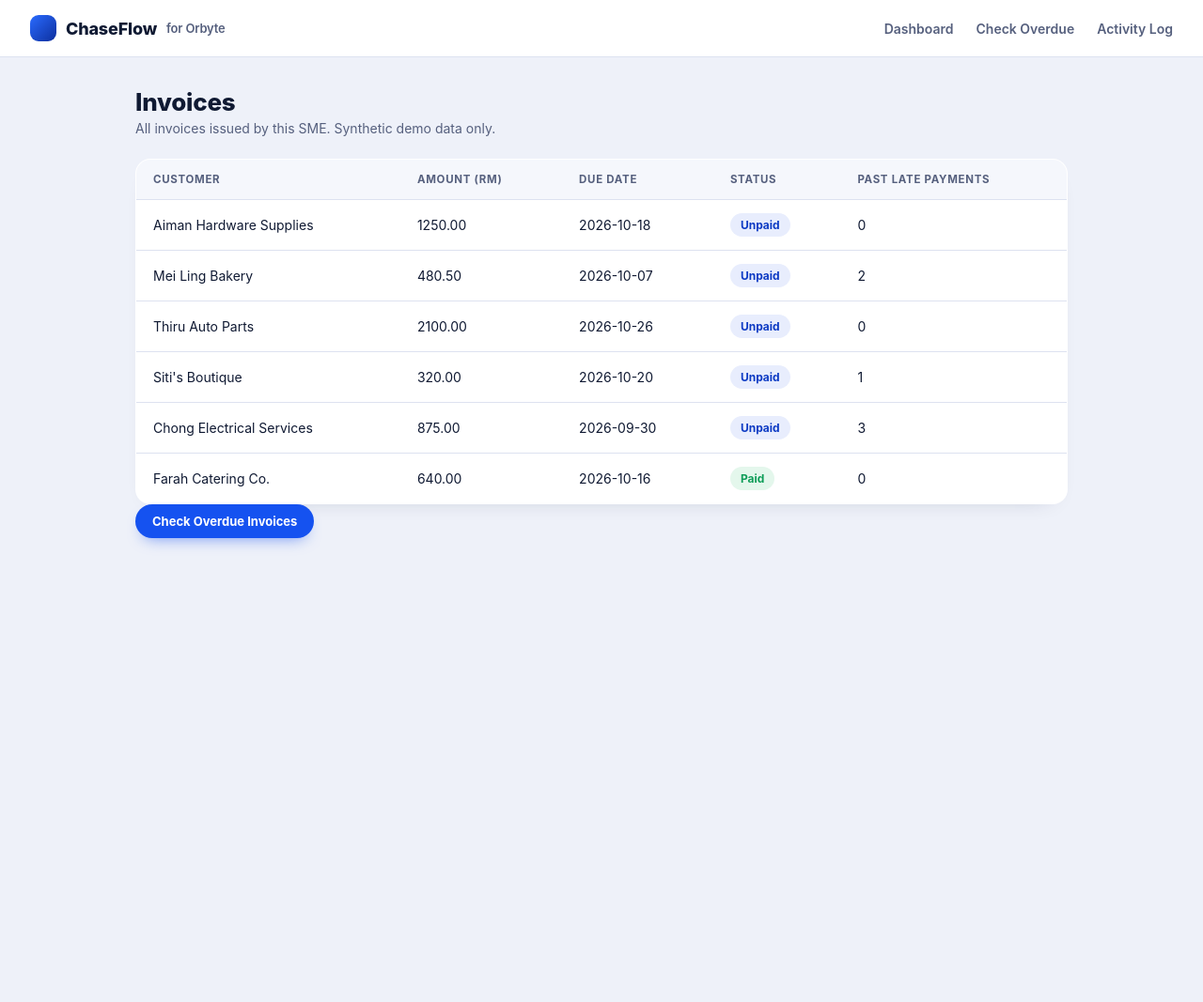
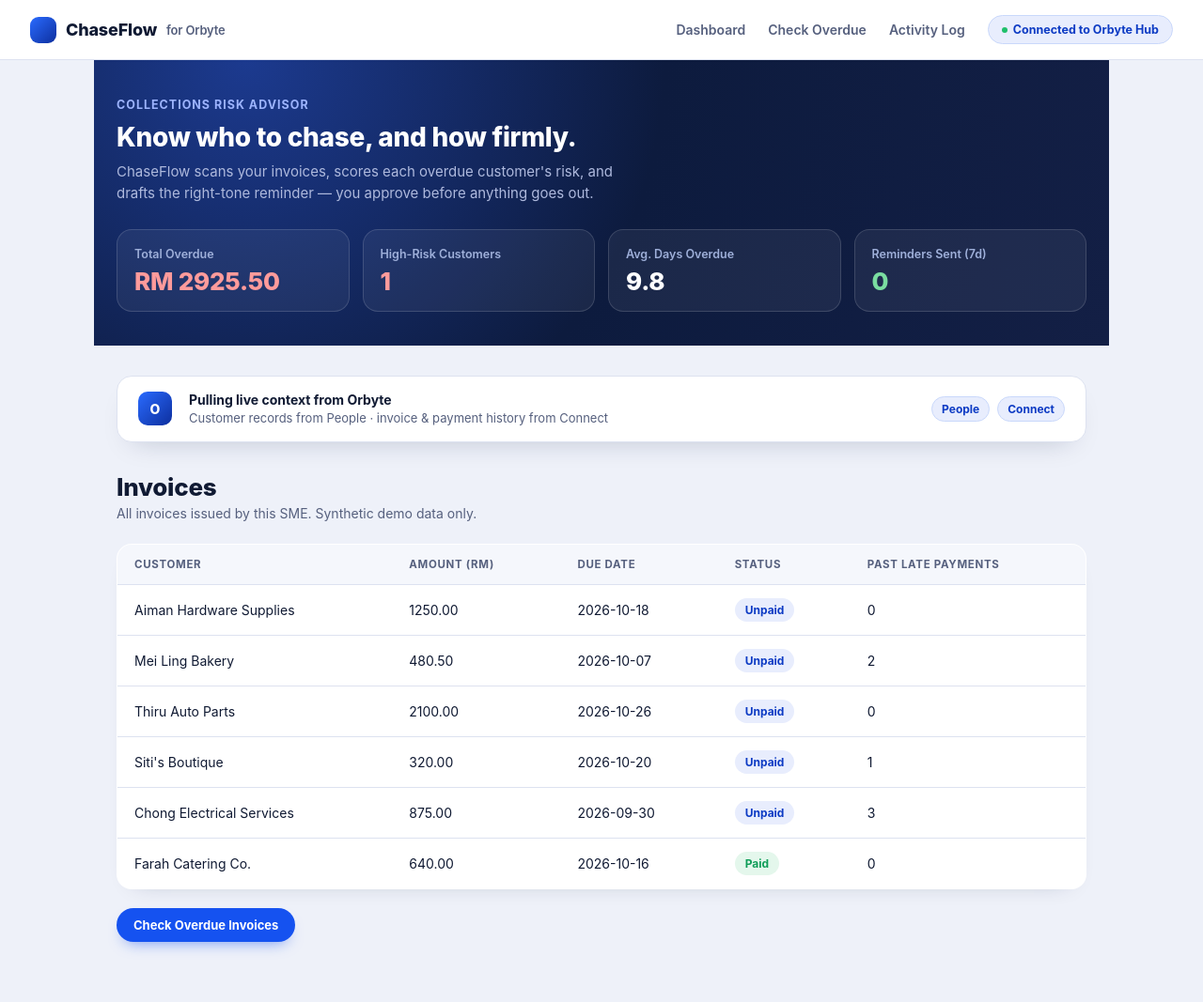
Before and after one commit to johnwong2403/chaseflow-orbyte, a Flask app: page / in a window 1280 px wide. Shown: the whole page at 94% size. Before the commit the page ends 583 px from the top, so only its background shows below. Run offline with Flask 3, Linux system fonts and the light colour scheme.

Commit message:
Add KPI stats and Orbyte connect banner to dashboard

```diff
--- a/src/main.py
+++ b/src/main.py
@@ -13,6 +13,7 @@ Automation journey (required by Domain 2):
 
 import os
 import sys
+from datetime import datetime, timedelta
 
 # allow "from data import ..." style imports when run directly
 sys.path.insert(0, os.path.dirname(__file__))
@@ -35,8 +36,32 @@ app = Flask(
 
 @app.route("/")
 def dashboard():
-    """Shows every invoice and its status — the starting point of the journey."""
-    return render_template("dashboard.html", invoices=INVOICES)
+    """Shows every invoice plus live KPI stats — the measurable business
+    benefit the PRD asks for, computed fresh from the current data."""
+    overdue = mark_overdue_invoices()
+
+    total_overdue = sum(inv["amount"] for inv in overdue)
+    high_risk_count = sum(
+        1 for inv in overdue if assess_invoice_risk(inv)["risk_tier"] == "high"
+    )
+    avg_days_overdue = (
+        round(sum(inv["days_overdue"] for inv in overdue) / len(overdue), 1)
+        if overdue else 0
+    )
+    cutoff = datetime.now() - timedelta(days=7)
+    reminders_7d = sum(
+        1 for log in ACTIVITY_LOG
+        if datetime.strptime(log["timestamp"], "%Y-%m-%d %H:%M:%S") >= cutoff
+    )
+
+    return render_template(
+        "dashboard.html",
+        invoices=INVOICES,
+        total_overdue=total_overdue,
+        high_risk_count=high_risk_count,
+        avg_days_overdue=avg_days_overdue,
+        reminders_7d=reminders_7d,
+    )
 
 
 @app.route("/check-overdue")
@@ -46,7 +71,6 @@ def check_overdue():
     overdue = mark_overdue_invoices()
     for inv in overdue:
         inv["risk"] = assess_invoice_risk(inv)
-    # highest risk first, so the most urgent customer is always at the top
     risk_order = {"high": 0, "medium": 1, "low": 2}
     overdue.sort(key=lambda inv: risk_order[inv["risk"]["risk_tier"]])
     return render_template("review.html", overdue=overdue)
--- a/static/style.css
+++ b/static/style.css
@@ -5,6 +5,7 @@
   --paper:#ffffff;
   --card:#f5f7fc;
   --navy:#0d1b3e;
+  --navy-2:#131f45;
   --ink:#101a33;
   --ink-soft:#56607e;
   --line:#dde2f0;
@@ -79,6 +80,7 @@ a{ color:inherit; text-decoration:none; }
   font-size:13px;
 }
 
+.topbar-right{ display:flex; align-items:center; gap:24px; flex-wrap:wrap; }
 .topbar nav{ display:flex; gap:24px; }
 .topbar nav a{
   font-size:14px;
@@ -89,10 +91,72 @@ a{ color:inherit; text-decoration:none; }
 
 /* ---- main content area ---- */
 .content{
-  max-width:1040px;
+  max-width:1080px;
   margin:0 auto;
   padding:32px 24px 64px;
 }
+
+/* ---- dark hero / KPI section ---- */
+.hero{
+  background:radial-gradient(circle at 15% 0%, #1c3a8f 0%, var(--navy) 46%, var(--navy-2) 100%);
+  color:#fff;
+  margin:-32px -24px 32px -24px;
+  padding:40px 24px 36px;
+}
+.eyebrow{
+  color:#9db4ff;font-weight:700;font-size:12.5px;letter-spacing:.08em;text-transform:uppercase;
+  margin-bottom:10px;
+}
+.hero h1{ font-size:28px; color:#fff; }
+.hero p.lede{ color:#aeb9dd; font-size:15px; margin-top:8px; max-width:560px; line-height:1.55; }
+
+.kpi-row{
+  display:grid; grid-template-columns:repeat(4,1fr); gap:14px; margin-top:26px;
+}
+@media (max-width:720px){ .kpi-row{ grid-template-columns:repeat(2,1fr); } }
+.kpi{
+  background:rgba(255,255,255,.06);
+  border:1px solid rgba(255,255,255,.14);
+  border-radius:16px; padding:18px 18px 16px;
+}
+.kpi .label{ font-size:12.5px; color:#9fb0da; font-weight:600; }
+.kpi .value{ font-size:26px; font-weight:800; margin-top:6px; letter-spacing:-0.01em; }
+.kpi .value.good{ color:#7adda0; }
+.kpi .value.bad{ color:#ff9b9b; }
+
+/* ---- orbyte connect strip ---- */
+.connect-card{
+  background:var(--paper);
+  border:1px solid var(--line);
+  border-radius:16px;
+  box-shadow:0 14px 30px -18px rgba(13,27,62,.25);
+  padding:16px 22px;
+  display:flex; align-items:center; gap:18px; flex-wrap:wrap;
+  margin-bottom:32px;
+}
+.connect-icon{
+  width:36px; height:36px; border-radius:10px; flex:none;
+  background:linear-gradient(135deg,#2a6bff,#0d2f9e);
+  display:flex; align-items:center; justify-content:center;
+  color:#fff; font-weight:800; font-size:14px;
+}
+.connect-text strong{ display:block; font-size:14px; }
+.connect-text span{ font-size:13px; color:var(--ink-soft); }
+.module-tags{ display:flex; gap:8px; margin-left:auto; flex-wrap:wrap; }
+.module-tag{
+  font-size:12px; font-weight:700; color:var(--blue-dark);
+  background:var(--blue-soft); border:1px solid #c9d8fb;
+  padding:5px 10px; border-radius:999px;
+}
+
+.pill-badge{
+  display:inline-flex; align-items:center; gap:6px;
+  background:var(--blue-soft); color:var(--blue-dark);
+  font-size:12.5px; font-weight:700;
+  padding:7px 14px; border-radius:999px;
+  border:1px solid #c9d8fb;
+}
+.pill-badge .dot{ width:6px; height:6px; border-radius:50%; background:#1fbf6b; }
 
 /* ---- table (data-table used in dashboard.html + review.html) ---- */
 .data-table{
@@ -142,7 +206,6 @@ a{ color:inherit; text-decoration:none; }
 .badge-pending{ background:var(--warn-bg); color:var(--warn); }
 .badge-unpaid{ background:var(--blue-soft); color:var(--blue-dark); }
 
-/* risk tier badges, for use later in draft.html / review.html */
 .risk-low{ background:var(--good-bg); color:var(--good); }
 .risk-medium{ background:var(--warn-bg); color:var(--warn); }
 .risk-high{ background:var(--bad-bg); color:var(--bad); }
@@ -173,20 +236,3 @@ a{ color:inherit; text-decoration:none; }
   border:1px solid #c9d8fb;
   box-shadow:none;
 }
-
-/* ---- Orbyte connect badge (optional, drop into any template) ---- */
-.orbyte-connect{
-  display:inline-flex;
-  align-items:center;
-  gap:6px;
-  background:var(--blue-soft);
-  color:var(--blue-dark);
-  font-size:12.5px;
-  font-weight:700;
-  padding:7px 14px;
-  border-radius:999px;
-  border:1px solid #c9d8fb;
-}
-.orbyte-connect .dot{
-  width:6px; height:6px; border-radius:50%; background:#1fbf6b;
-}
--- a/templates/base.html
+++ b/templates/base.html
@@ -9,11 +9,14 @@
 <body>
   <header class="topbar">
     <div class="brand">ChaseFlow <span>for Orbyte</span></div>
-    <nav>
-      <a href="{{ url_for('dashboard') }}">Dashboard</a>
-      <a href="{{ url_for('check_overdue') }}">Check Overdue</a>
-      <a href="{{ url_for('activity_log') }}">Activity Log</a>
-    </nav>
+    <div class="topbar-right">
+      <nav>
+        <a href="{{ url_for('dashboard') }}">Dashboard</a>
+        <a href="{{ url_for('check_overdue') }}">Check Overdue</a>
+        <a href="{{ url_for('activity_log') }}">Activity Log</a>
+      </nav>
+      <span class="pill-badge"><span class="dot"></span> Connected to Orbyte Hub</span>
+    </div>
   </header>
   <main class="content">
     {% block content %}{% endblock %}
--- a/templates/dashboard.html
+++ b/templates/dashboard.html
@@ -1,5 +1,42 @@
 {% extends "base.html" %}
 {% block content %}
+<section class="hero">
+  <div class="eyebrow">Collections Risk Advisor</div>
+  <h1>Know who to chase, and how firmly.</h1>
+  <p class="lede">ChaseFlow scans your invoices, scores each overdue customer's risk, and drafts the right-tone reminder — you approve before anything goes out.</p>
+
+  <div class="kpi-row">
+    <div class="kpi">
+      <div class="label">Total Overdue</div>
+      <div class="value bad">RM {{ "%.2f"|format(total_overdue) }}</div>
+    </div>
+    <div class="kpi">
+      <div class="label">High-Risk Customers</div>
+      <div class="value bad">{{ high_risk_count }}</div>
+    </div>
+    <div class="kpi">
+      <div class="label">Avg. Days Overdue</div>
+      <div class="value">{{ avg_days_overdue }}</div>
+    </div>
+    <div class="kpi">
+      <div class="label">Reminders Sent (7d)</div>
+      <div class="value good">{{ reminders_7d }}</div>
+    </div>
+  </div>
+</section>
+
+<div class="connect-card">
+  <div class="connect-icon">O</div>
+  <div class="connect-text">
+    <strong>Pulling live context from Orbyte</strong>
+    <span>Customer records from People · invoice &amp; payment history from Connect</span>
+  </div>
+  <div class="module-tags">
+    <span class="module-tag">People</span>
+    <span class="module-tag">Connect</span>
+  </div>
+</div>
+
 <h1>Invoices</h1>
 <p class="subtitle">All invoices issued by this SME. Synthetic demo data only.</p>
 
@@ -28,5 +65,6 @@
   </tbody>
 </table>
 
+<br>
 <a class="btn btn-primary" href="{{ url_for('check_overdue') }}">Check Overdue Invoices</a>
 {% endblock %}
```
